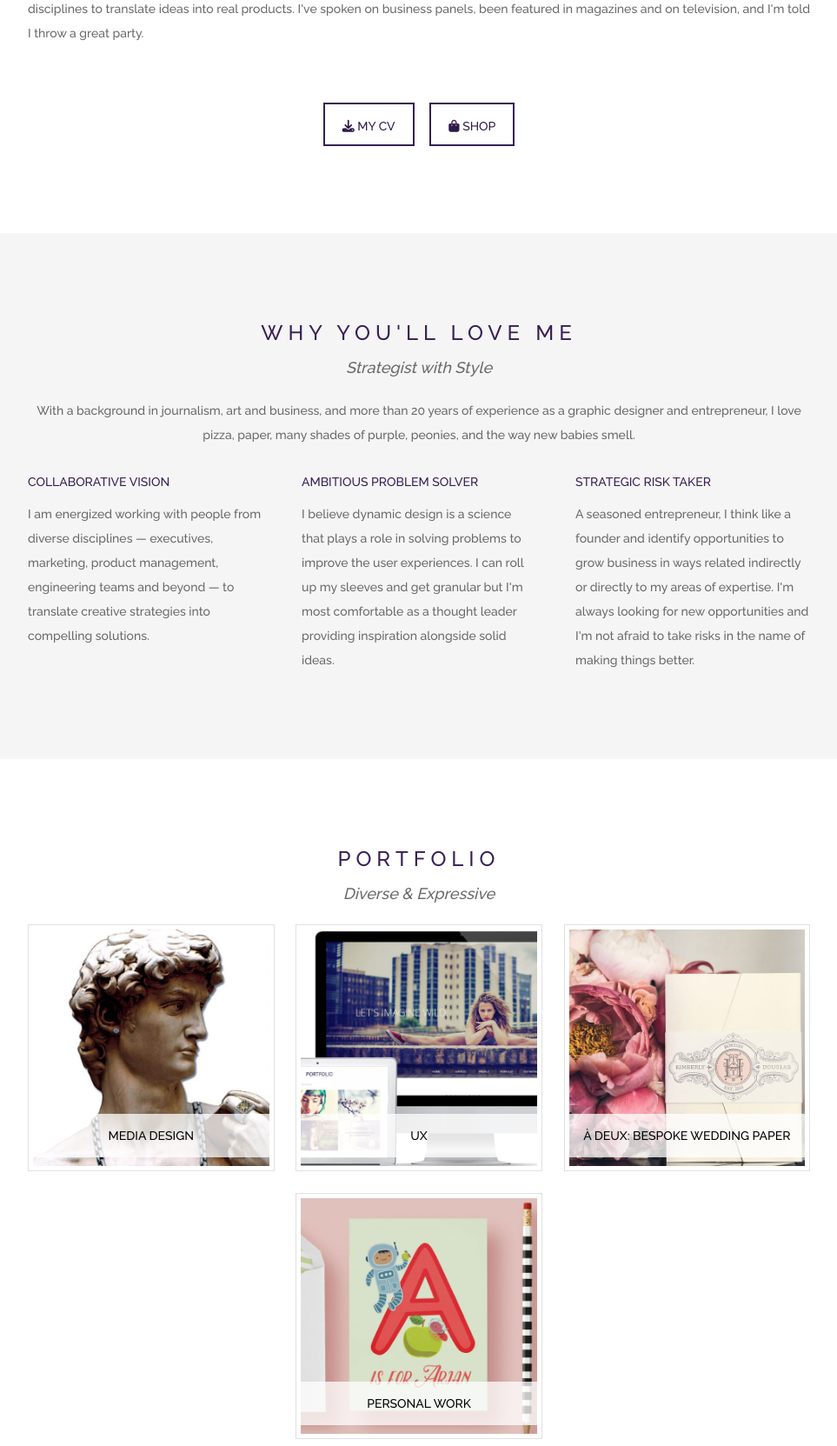
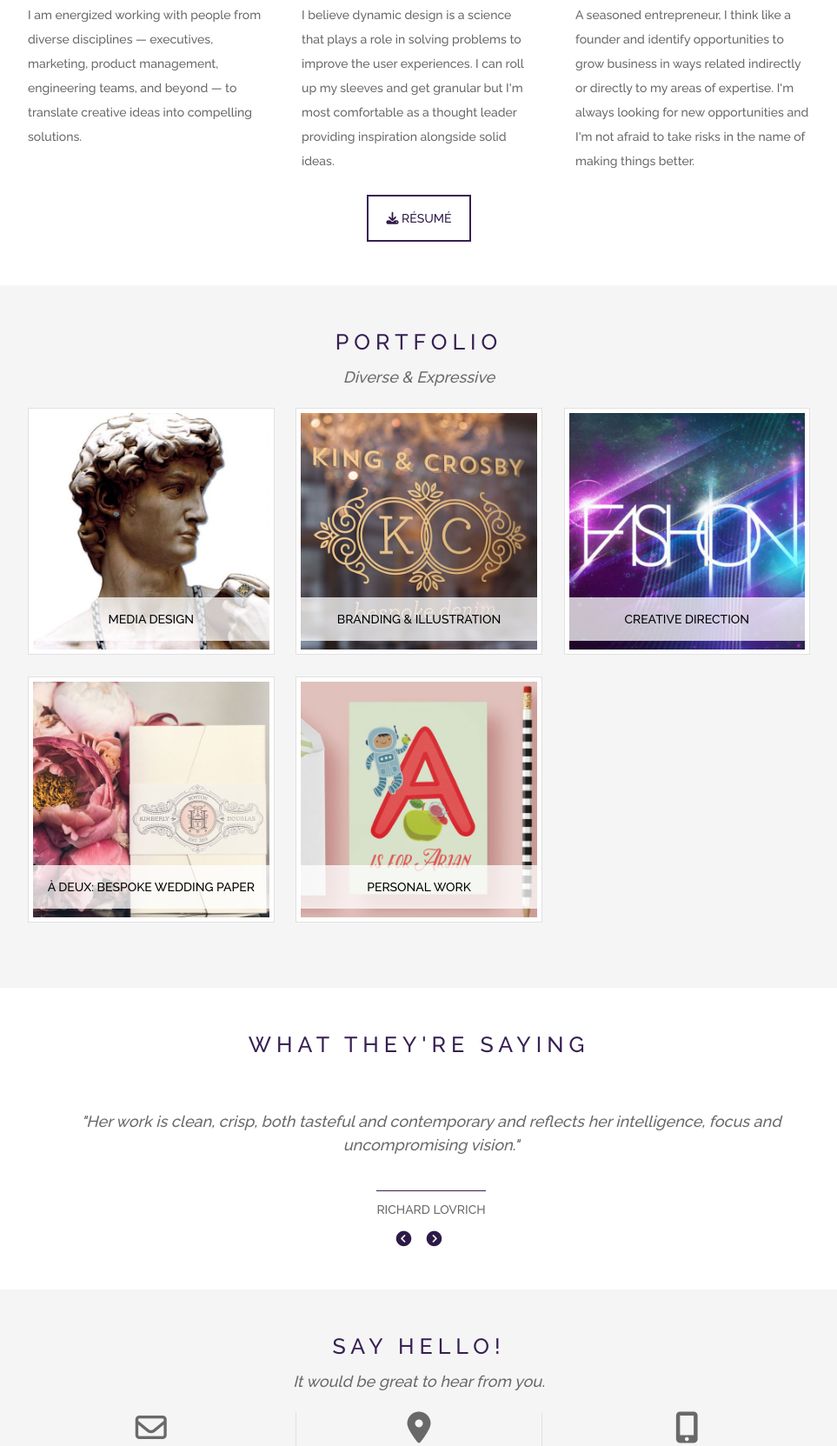
Before and after one commit to kelliparker/kelliparker.com, a website: page index.html in a window 1280 px wide. Shown: the part 930-2593 px from the top of the page at 87% size, without its empty margins (158-1121 px from the left). Drawn offline with nearby package versions, Linux system fonts and the light colour scheme.

Commit message:
End of 2022 updates to the whole site

```diff
--- a/css/style.css
+++ b/css/style.css
@@ -97,6 +97,7 @@ body {
 
 p {
 	line-height: 2;
+	padding-bottom: 25px;
 }
 
 
@@ -126,7 +127,7 @@ h1, h2, h3, h4, h5, h6 {
 .section_title {
 	margin: 0 0 15px 0;
 	color: #371F54;
-	font-size: 24px;
+	font-size: 25px;
 	text-transform: uppercase;
 	letter-spacing: 6px;
 }
@@ -176,7 +177,7 @@ h1, h2, h3, h4, h5, h6 {
 --------------------------------------------------------------- */
 
 #welcome {
-	background: url('../images/kelliparker-081.jpg') no-repeat center center;
+	background: url('../images/Kelli-27.jpg') no-repeat center center;
 	background-size: cover;
 	width: 100%;
 	height: 680px;
@@ -258,12 +259,12 @@ nav ul li:hover {
 /* 05 ABOUT SETTINGS
 --------------------------------------------------------------- */
 
-#about { padding: 100px 50px; }
+#about {
+	padding: 100px 50px;
+ }
 
 .button {
-	margin: 50px 0 0;
 	padding: 0 20px;
-	height: 50px;
 	line-height: 50px;
 	border: 2px solid #371F54;
 	font-family: 'Raleway', sans-serif;
@@ -283,8 +284,8 @@ nav ul li:hover {
 }
 
 #whyme {
-	background: #f5f5f5;
-	padding: 100px 50px;
+	background: #ffffff;
+	padding: 50px 0px;
 }
 
 .whyinfo {
@@ -318,8 +319,8 @@ nav ul li:hover {
 --------------------------------------------------------------- */
 
 #portfolio {
-	background: #FFF;
-	padding: 100px 50px 75px;
+	background: #f5f5f5;
+	padding: 50px;
 }
 
 .works {
@@ -335,7 +336,7 @@ nav ul li:hover {
 
 .works article {
 	position: relative;
-	background: #fff;
+	background: #f5f5f5;
 	flex: 0 0 31.5%;
 	-webkit-flex: 0 0 31.5%;
 	margin: 0 0 25px;
@@ -394,7 +395,8 @@ nav ul li:hover {
 --------------------------------------------------------------- */
 
 #contact {
-	padding: 100px 50px;
+	padding: 50px;
+	background-color: #f5f5f5;
 }
 
 .info {
@@ -484,8 +486,7 @@ nav ul li:hover {
 /* TESTIMONIAL SETTINGS
 --------------------------------------------------------------- */
 #testimonials {
-	background: #f5f5f5;
-	padding: 100px 50px;
+	padding: 50px;
 }
 blockquote {
   margin: 30px auto;
@@ -565,10 +566,10 @@ footer p {
 		left: 25px;
 	}
 
-	.section_subtitle { margin: 0 0 30px 0; }
-	#about, #contact, #whyme { padding: 80px 25px; }
+	.section_subtitle { margin: 0 0 25px 0; }
+	#about, #contact, #whyme { padding: 25px; }
 
-	#portfolio { padding: 80px 25px 65px; }
+	#portfolio { padding: 25px; }
 
 	.works article {
 		flex: 0 0 48%;
@@ -644,12 +645,13 @@ footer p {
 --------------------------------------------------------------- */
 
 .resume {
-	padding: 100px 50px;
+	padding: 50px;
 
 	}
 
 .resume p {
 	text-align:left;
+	padding-bottom: 0px;
 	}
 
 .resume h5 {
@@ -658,7 +660,6 @@ footer p {
 	margin-bottom:10px;
 	}
 .resume .section_title {
-	text-decoration-line: underline;
 	margin-bottom: 25px;
 }
 
--- a/index.html
+++ b/index.html
@@ -66,7 +66,7 @@
 	</header>
 	<!-- END HEADER /////////////////////////////////////////////////////////////////////////// -->
 
-<!-- ABOUT SECTION /////////////////////////////////////////////////////////////////////////// -->
+<!-- ABOUT SECTION ///////////////////////////////////////////////////////////////////////////
 <section id="about">
   <div class="container_small">
     <h2 class="section_title">Hello. I'm Kelli.</h2>
@@ -79,22 +79,19 @@
 &nbsp;
 <a href="https://shop.kelliparker.com/shop/" class="button" target="_blank"><i class="fa fa-shopping-bag" aria-hidden="true"></i> shop</a></div>
 </section>
-<!-- END ABOUT SECTION /////////////////////////////////////////////////////////////////////////// -->
-
+END ABOUT SECTION /////////////////////////////////////////////////////////////////////////// -->
 
 <!-- WHY ME SECTION /////////////////////////////////////////////////////////////////////////// -->
 <section id="whyme">
   <div class="container_small">
     <h2 class="section_title">Why you'll love me</h2>
-    <h3 class="section_subtitle">Strategist with Style</h3>
-    <p>With a background in journalism, art and business, and more than 20 years of experience as a graphic designer and entrepreneur, I love pizza, paper, many shades of purple, peonies, and the way new babies smell.</p>
-<br/>
-<br/>
+    <h3 class="section_subtitle">I make, execute, coordinate, manage, fulfill, and get things done.</h3>
+    <p align="left">With a background in journalism, art and business, and more than 20 years of experience as a graphic designer and entrepreneur, I love pizza, paper, many shades of purple, peonies, and abstract impressionist art.</p>
 
 <div class="whyinfo">
   <div>
     <h3>Collaborative Vision</h3>
-    <p align="left">I am energized working with people from diverse disciplines — executives, marketing, product management, engineering teams and beyond — to translate creative strategies into compelling solutions.</p>
+    <p align="left">I am energized working with people from diverse disciplines — executives, marketing, product management, engineering teams, and beyond — to translate creative ideas into compelling solutions.</p>
   </div>
   <div>
     <h3>Ambitious Problem Solver</h3>
@@ -103,19 +100,10 @@
   <div>
     <h3>Strategic Risk Taker</h3>
     <p align="left">A seasoned entrepreneur, I think like a founder and identify opportunities to grow business in ways related indirectly or directly to my areas of expertise. I'm always looking for new opportunities and I'm not afraid to take risks in the name of making things better.</p>
-  </div></div></div></section>
-
+  </div>
+  <div style="margin: auto;"><a href="/kpResume.html" class="button" target="_blank"><i class="fa fa-download"></i> résumé</a></div>
+</section>
 <!-- END WHY ME SECTION /////////////////////////////////////////////////////////////////////////// -->
-
-<!-- BLOG SECTION ///////////////////////////////////////////////////////////////////////////
-<section id="blog">
-<div class="container_small">
-<h2 class="section_title">Blog</h2>
-<div>
-    <a href="https://kelliparker.blogspot.com" target="_blank"><img src="images/BTNblogLogo.png" alt="none"></a></div></div></section>
-
-END BLOG SECTION /////////////////////////////////////////////////////////////////////////// -->
-
 
 <!-- PORTFOLIO SECTION /////////////////////////////////////////////////////////////////////////// -->
 <section id="portfolio">
@@ -123,37 +111,46 @@ END BLOG SECTION ///////////////////////////////////////////////////////////////
     <h2 class="section_title">Portfolio</h2>
     <h3 class="section_subtitle">Diverse &amp; Expressive</h3>
     <div class="works">
-      <article> <a href="#" data-set="design">
+      <article>
+        <a href="#" data-set="design">
           <div class="border"> <img src="images/portfolio/designMain.jpg" alt="">
             <h3 class="caption">Media Design</h3>
           </div>
-        </a> </article>
-        <article> <a href="#" data-set="ux">
-          <div class="border"> <img src="images/portfolio/uxMain.jpg" alt="">
-            <h3 class="caption">UX</h3>
+        </a>
+      </article>
+
+      <article>
+        <a href="#" data-set="branding">
+          <div class="border"> <img src="images/portfolio/brandingMain.jpg" alt="">
+            <h3 class="caption">Branding &amp; Illustration</h3>
           </div>
-          </a> </article>
-       <article> <a href="#" data-set="adeux">
+        </a>
+      </article>
+
+      <article>
+        <a href="#" data-set="creative">
+          <div class="border"> <img src="images/portfolio/cdMain.jpg" alt="">
+            <h3 class="caption">Creative Direction</h3>
+          </div>
+        </a>
+      </article>
+
+      <article>
+        <a href="#" data-set="adeux">
           <div class="border"> <img src="images/portfolio/adeuxMain.jpg" alt="">
             <h3 class="caption">à deux: bespoke wedding paper</h3>
           </div>
-        </a> </article>
-      <article style="border: none;"></article>
-        <article> <a href="#" data-set="personal">
+        </a>
+      </article>
+
+      <article>
+        <a href="#" data-set="personal">
           <div class="border"> <img src="images/portfolio/personalMain.jpg" alt="">
             <h3 class="caption">Personal Work</h3>
           </div>
-        </a> </article>
-        <!-- <article> <a href="#" data-set="branding">
-        <div class="border"> <img src="images/portfolio/brandingMain.jpg" alt="">
-          <h3 class="caption">Branding &amp; Illustration</h3>
-        </div>
-        </a> </article>
-       <article> <a href="#" data-set="creative">
-        <div class="border"> <img src="images/portfolio/cdMain.jpg" alt="">
-          <h3 class="caption">Creative Direction</h3>
-        </div>
-        </a> </article> -->
+        </a>
+      </article>
+
       <article style="border: none;"></article>
 
     </div>
--- a/js/portfolio.js
+++ b/js/portfolio.js
@@ -6,7 +6,7 @@ $(function() {
 			"src": "images/portfolio/a-deux/adeuxaugustaffair.jpg",
 			"w": 960,
 			"h": 420,
-			"title": "Underwhelmed. That's how I felt after weeks of looking through invitation catalogs in preparation for my own wedding. Boring paper, cliché graphics, minimal effort. It all looked the same. In desperation, I designed my own invitations and found a new creative passion. When I decided to start my own design studio, I vowed to be different. My mission: making sure wedding stationery isn't ever generic. You can learn more at <a href='http://www.adeux.co' target='_blank'>adeux.co</a>."
+			"title": "Underwhelmed. That's how I felt after weeks of looking through invitation catalogs in preparation for my own wedding. Boring paper, cliché graphics, minimal effort. It all looked the same. In desperation, I designed my own invitations and found a new creative passion. When I decided to start my own design studio, I vowed to be different. My mission: making sure wedding stationery isn't ever generic."
 		  },
 		  {
 			"src": "images/portfolio/a-deux/adeuxBritGary.jpg",
@@ -47,16 +47,6 @@ $(function() {
 		],
 
 		design: [
-/*		  {
-			"src": "images/portfolio/design/bloomies.jpg",
-			"w": 1800,
-			"h": 1200
-		  },
-		  {
-			"src": "images/portfolio/design/Boule.jpg",
-			"w": 1920,
-			"h": 1920
-		  },*/
 		  {
 			"src": "images/portfolio/design/tulsa.jpg",
 			"w": 1875,
@@ -73,6 +63,11 @@ $(function() {
 			"src": "images/portfolio/creative/PEAmagazine.jpg",
 			"w": 1440,
 			"h": 592,
+		  },
+		  {
+			"src": "images/portfolio/infographics/stateoftheunion.jpg",
+			"w": 1007,
+			"h": 1600
 		  },
 		  {
 			"src": "images/portfolio/infographics/westcoastpower.jpg",
@@ -139,7 +134,7 @@ $(function() {
 		  },
 		],
 
-		ux: [
+		/* ux: [
 			{
 			  "src": "images/portfolio/ux/krpUXprocess.jpg",
 			  "w": 1800,
@@ -176,6 +171,11 @@ $(function() {
 			  "h": 1000,
 			  "title": "My role: Creative Direction &amp; Design"
 			},
+			{
+			"src": "images/portfolio/infographics/stateoftheunion.jpg",
+			"w": 1007,
+			"h": 1600
+		  },
 			/*{
 			  "src": "images/portfolio/ux/rainforest-rescue.jpg",
 			  "w": 1011,
@@ -187,9 +187,8 @@ $(function() {
 			  "w": 1460,
 			  "h": 859,
 			  "title": "Project: Brabantia, where good customer service makes the user experience more personal and increases brand loyalty. My role: UX Strategy &amp; Art Direction"
-			}*/
-		  ],
-
+			}
+		  ], */
 
 		  branding: [
 			   {
@@ -202,11 +201,11 @@ $(function() {
 			  "w": 1920,
 			  "h": 1920
 			},
-  /*{
+			{
 			  "src": "images/portfolio/design/California.jpg",
 			  "w": 1920,
 			  "h": 1920
-			},*/
+			},
 		  {
 			  "src": "images/portfolio/design/cbci.jpg",
 			  "w": 1890,
@@ -274,7 +273,17 @@ $(function() {
 			}
 		  ],
 
-		/*creative: [
+		creative: [
+		   {
+			"src": "images/portfolio/design/bloomies.jpg",
+			"w": 1800,
+			"h": 1200
+		  },
+		  {
+			"src": "images/portfolio/design/Boule.jpg",
+			"w": 1920,
+			"h": 1920
+		  },
 		  {
 			"src": "images/portfolio/creative/ChimbereMakeup.jpg",
 			"w": 1536,
@@ -292,17 +301,11 @@ $(function() {
 			"h": 960
 		  },
 		  {
-			"src": "images/portfolio/creative/swColors.jpg",
-			"w": 1024,
-			"h": 435
-		  },
-		  {
 			"src": "images/portfolio/creative/TypePortrait.jpg",
 			"w": 864,
 			"h": 1296
 		  },
-		],*/
-
+		],
 
 		personal: [
 		  {
@@ -343,7 +346,7 @@ $(function() {
 			"h": 1920,
 			"title": "Castillo San Felipe del Morro: Old San Juan, Puerto Rico"
 		  }
-		]
+		],
 
 
 
@@ -385,7 +388,7 @@ $(function() {
 		  }
 		],*/
 
-/*	afterEffects: [
+afterEffects: [
 		  {
 			"src": "images/portfolio/afterEffects/sunset.mov",
 			"w": 1920,
@@ -406,7 +409,7 @@ $(function() {
 			"w": 1920,
 			"h": 1080
 		  }
-		],*/
+		],
 
 	/*infographics: [
 		  {
@@ -424,11 +427,7 @@ $(function() {
 			"w": 1459,
 			"h": 1558
 		  },
-		  {
-			"src": "images/portfolio/infographics/stateoftheunion.jpg",
-			"w": 1007,
-			"h": 1600
-		  },
+
 		  {
 			"src": "images/portfolio/infographics/westcoastpower.jpg",
 			"w": 1159,
```
Also changed, not shown: kpResume.html (+9 -14 lines), 1 other file. Lines whose indentation alone changed are shown as unchanged.
